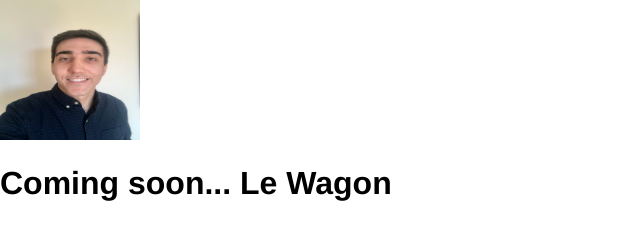
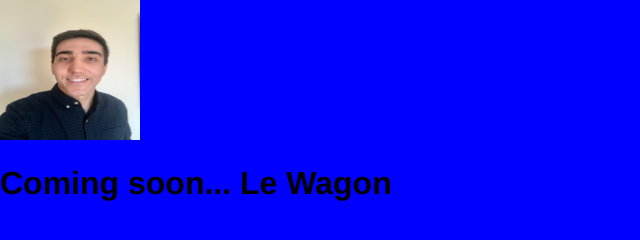
Before and after one commit to luisottoni/git-101, a plain HTML site: page index.html in a window 1280 px wide. Shown: the whole page, without its empty margins (0-640 px from the left). Drawn offline with Linux system fonts and the light colour scheme.

Commit message:
I've changed the title and the background

```diff
--- a/index.html
+++ b/index.html
@@ -1,7 +1,7 @@
 <!DOCTYPE html>
 <html>
 <head>
-	<title>This is my test page</title>
+	<title>This a change </title>
 	<link rel="stylesheet" type="text/css" href="style.css">
 </head>
 <body>
--- a/style.css
+++ b/style.css
@@ -1,6 +1,7 @@
 body {
 	margin: 0;
 	font-family: Helvetica;
+  background-color: blue;
 }
 
 #minhafoto {
```
